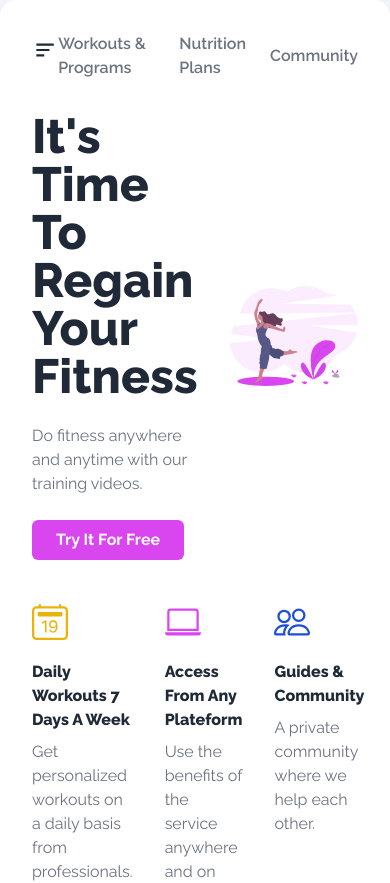
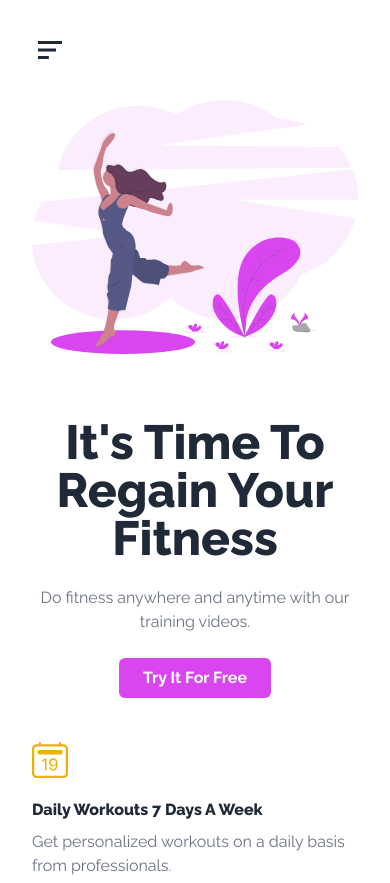
Before and after one commit to lambou/learn-by-coding-fitness-reactjs, a React (Create React App) app: page / in a window 390 px wide. Shown: the top 883 px of the page. Built offline with nearby package versions, Linux system fonts and the light colour scheme.

Commit message:
responsiveness completed

```diff
--- a/src/App.tsx
+++ b/src/App.tsx
@@ -5,7 +5,7 @@ import FooterComponent from './components/FooterComponent';
 function App() {
   return (
     <div className="main-container flex items-center justify-center w-screen min-h-screen">
-      <div className='card-container flex flex-col p-8 rounded-2xl bg-white shadow-lg w-full max-w-4xl'>
+      <div className='card-container flex flex-col p-8 rounded-none sm:rounded-2xl bg-white shadow-none sm:shadow-lg w-full sm:max-w-4xl'>
         <HeaderComponent className='header-container' />
         <HeroComponent className='hero-container' />
         <FooterComponent className='footer-container mt-3'/>
--- a/src/components/FooterComponent.tsx
+++ b/src/components/FooterComponent.tsx
@@ -7,7 +7,7 @@ export type FooterComponentProps = HTMLAttributes<HTMLDivElement> & { /** additi
 
 const FooterComponent: FC<FooterComponentProps> = (props) => {
     const { className, ...restProps } = props;
-    return <div className={clsx([className, "flex justify-between gap-8"])} {...restProps}>
+    return <div className={clsx([className, "flex justify-between flex-col sm:flex-row gap-8"])} {...restProps}>
         <InfoCard
             icon={<BsCalendar2Date className="text-yellow-500" />}
             cardTitle={"Daily workouts 7 days a week"}
--- a/src/components/HeaderComponent.tsx
+++ b/src/components/HeaderComponent.tsx
@@ -13,7 +13,7 @@ const HeaderComponent: FC<HeaderComponentProps> = (props) => {
     const { className, ...restProps } = props;
     return <div className={clsx([className, "flex"])} {...restProps}>
         <BiMenuAltLeft className="text-4xl" />
-        <div className="flex-grow flex-shrink basis-auto inline-flex items-center justify-end gap-6 font-semibold text-gray-500">
+        <div className="flex-grow flex-shrink basis-auto hidden sm:inline-flex items-center justify-end gap-6 font-semibold text-gray-500">
             <span className="capitalize">Workouts & programs</span>
             <span className="capitalize">Nutrition plans</span>
             <span className="capitalize">Community</span>
--- a/src/components/HeroComponent/index.tsx
+++ b/src/components/HeroComponent/index.tsx
@@ -14,8 +14,8 @@ const HeroComponent: FC<HeroComponentProps> = (props) => {
         }
     }, [])
 
-    return <div className={clsx([className, "flex items-center gap-8 py-8"])} {...restProps}>
-        <div className="flex flex-col items-start gap-6 max-w-sm">
+    return <div className={clsx([className, "flex items-center flex-wrap-reverse sm:flex-nowrap gap-16 sm:gap-8 py-8"])} {...restProps}>
+        <div className="flex flex-col items-center sm:items-start gap-6 max-w-sm text-center sm:text-left">
             <h1 className="capitalize font-extrabold text-5xl">It's time to regain your fitness</h1>
             <p className="text-gray-500 text-base">Do fitness anywhere and anytime with our training videos.</p>
             <LargeButton type="button" onClick={btnClickHandler}>Try it for free</LargeButton>
```
